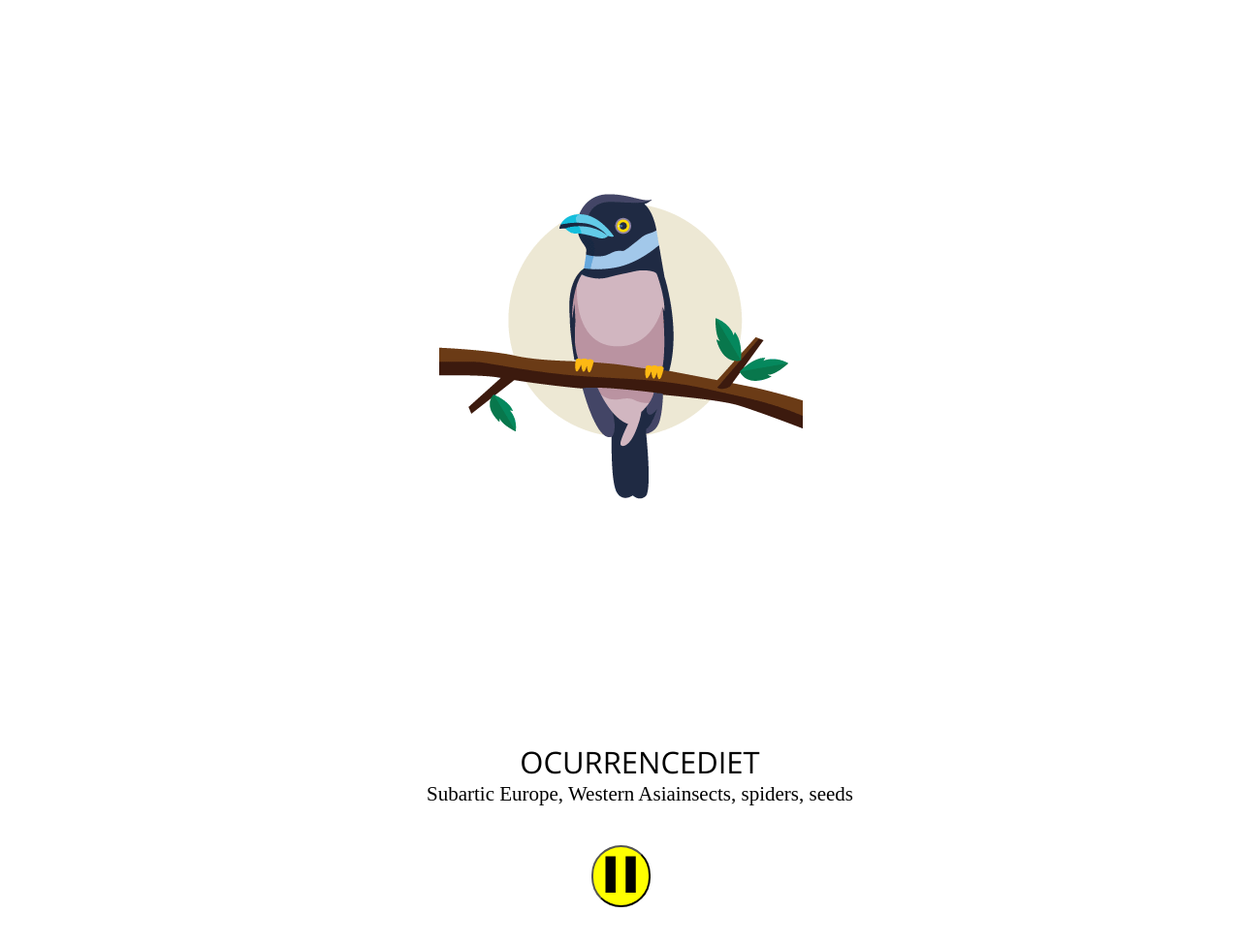
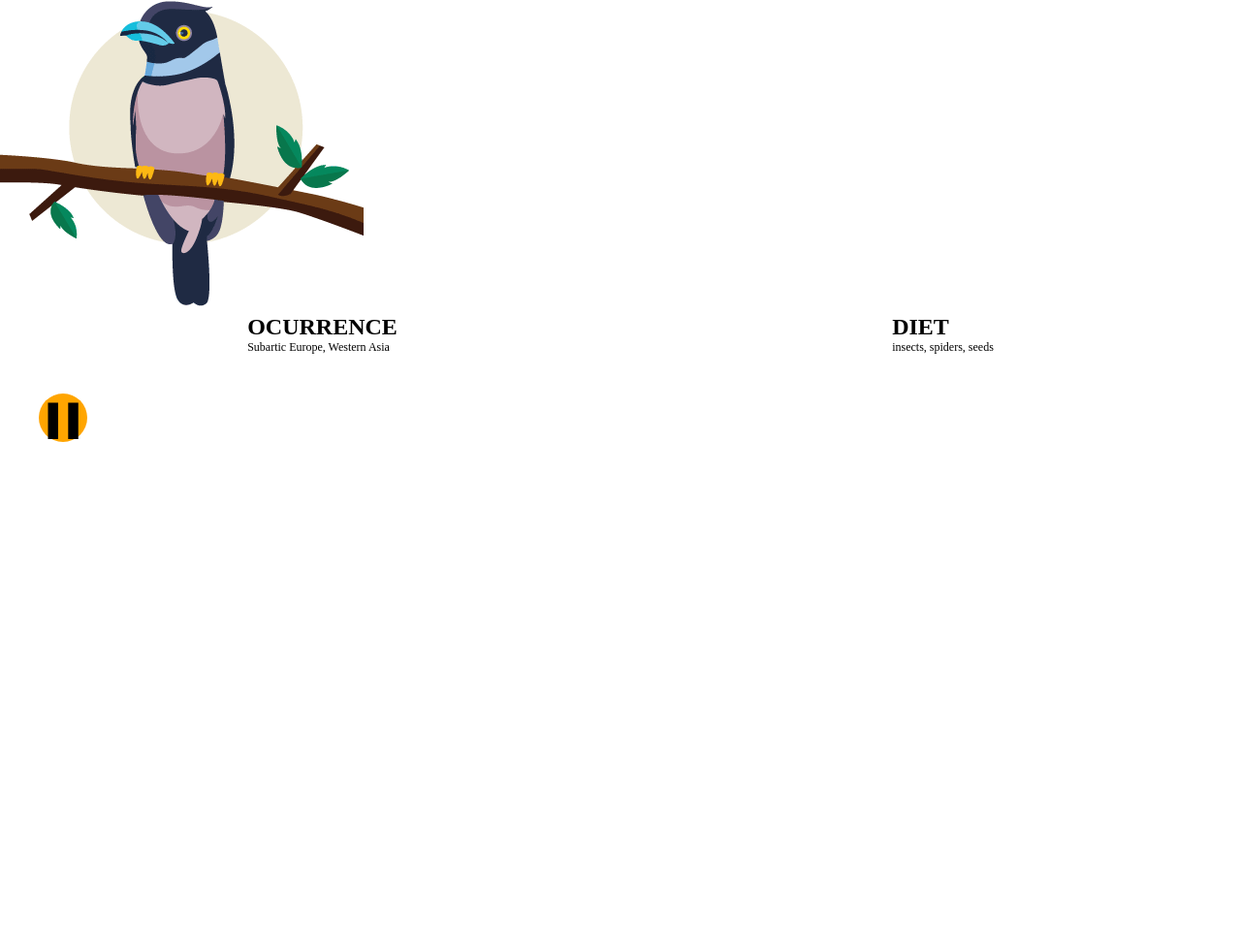
Before and after one commit to ionunz/edinba-colab-1019, a plain HTML site: page pantalla2.html in a window 1280 px wide. Shown: the part 163-1138 px from the top of the page at 97% size. After the commit the page ends 800 px from the top, so only its background shows below. Drawn offline with nearby package versions, Linux system fonts and the light colour scheme.

Commit message:
Cambios necesarios

```diff
--- a/pantalla2.html
+++ b/pantalla2.html
@@ -15,20 +15,21 @@
             <p>YOU'RE HEARING</p>
             <h1>Eurasian blue tit</h1>
             <h2>(Cyanistes caeruleus)</h2>
-</div class>
+        </div>
         <div class="gallery">
             <img src="PAJAROS/PAJARO_2.png">
         </div>
-<ul class="secciones">
-    <li>OCURRENCE</li>
-    <li>DIET</li>
-</ul>
-<ol class="texto">
-    <li>Subartic Europe, Western Asia</li>
-    <li>insects, spiders, seeds</li>
-</ol>
+        <div class="secciones">
+            <div>
+                <h3>OCURRENCE</h3>
+                <p>Subartic Europe, Western Asia</p>
+            </div>
+            <div>
+                <h3>DIET</h3>
+                <p>insects, spiders, seeds</p>
+            </div>
+        </div>
         <button class="pause"><i class="icon ion-md-pause"></i></button>
-
     </main>
 </body>
 </html>
--- a/style.css
+++ b/style.css
@@ -1,4 +1,3 @@
-@media (min-width: 360px){
 *{
     font-size: 50px;
     font-family: 'DM Serif Display', serif;
@@ -65,6 +64,3 @@ ol li img{
     justify-content:center;
     width: 100%;
 }
-
-
-}
--- a/style2.css
+++ b/style2.css
@@ -1,60 +1,45 @@
-@media (min-width: 360px){
-    *{
-        font-size: 50px;
-        font-family: 'DM Serif Display', serif;
-        margin: auto;
-    }
-    main{
-        display: flex;
-        justify-content: center;
-        flex-direction: column;
-        align-items: center;
-    }
+*{
+  font-size: 50px;
+  font-family: 'DM Serif Display', serif;
+  margin: auto;
+}
+
      .titulos p{
-        font-family: 'Open Sans', sans-serif;
-        font-size: 24px;
-        font-weight: bolder;
+      font-family: 'Open Sans', sans-serif;
+      font-size: 18px;
+      font-weight: bolder;
+      margin: 0;
+      padding-top: 10px;
+      padding-left: 10px;
 
     }
     .titulos h2{
         font-size: 21px;
     }
-
-  main img{
-      display: flex;
-      justify-content: center;
-      margin: 0px;
+  .gallery{
+    height: 370px;
+    overflow: hidden;
   }
-  ul{
-      list-style-type: none;
-      display: flex;
+  .gallery img{
+      margin-top: -200px;
   }
-  ul li{
-    font-family: 'Open Sans', sans-serif;
-    font-size: 31px;
-
+  .secciones {
+    display: flex;
   }
-
-  ol {
-
-    list-style-type:none;
-    display: flex;
-    margin: 0px;
+  .secciones h3{
+    font-size: 24px;
   }
-  ol li {
-    font-family: 'DM Serif Display', serif;
-    display: flex;
-    float:right;
-    font-size: 21px;
-
-
+  .secciones p{
+    font-size: 12px;
   }
   .pause{
-    background: yellow;
-    border-radius: 50px;
-    width:61px;
-    margin:40px;
+    background: orange;
+    border-radius: 50%;
+    width: 50px;
+    height: 50px;
+    margin: 40px;
     display: flex;
-    justify-content: left;
+    justify-content: center;
+    align-items: center;
+    border: none;
   }
-}
--- a/style3.css
+++ b/style3.css
@@ -6,18 +6,26 @@
 body{
     margin: 0;
 }
-main{
-    display: flex;
-    justify-content: center;
-    flex-direction: column;
-    align-items: center;
+.whiteblock{
+    background: white;
+    width: 100%;
 }
 .orangeblock{
     background-color: rgb(255, 183, 0);
     border-bottom-right-radius: 30px;
+    padding: 23px;
+}
+.orangeblock input{
+    padding: 10px 20px;
+    border-radius: 20px;
+    border: none;
 }
 .orangeblock h1{
     margin: 15px;
+}
+.orangecontainer{
+    background: rgb(255, 183, 0);
+
 }
 h1{
     font-family: 'DM Serif Display', serif;
@@ -29,19 +37,19 @@ h1{
     font-family: 'Open Sans', sans-serif;
     font-size: 10px;
     color: rgb(150, 150 , 150);
-    margin-top: 10px;
-    margin-left: 0px;
+    margin-top: 0px;
+    margin-bottom: 20px;
+    display: flex;
+    background: white;
+    border-top-left-radius: 30px;
+    list-style: none;
+    justify-content: space-around;
 }
 .searchtext{
     margin: 15px;
 }
-ul{
-    list-style-type:none;
-    display: flex;
-    margin: 20px;
-}
-ul li{
-    margin: 10px;
+.continents li{
+    margin-bottom: 10px;
 }
 .birdimage{
     background-color: rgb(240, 240 , 240);
```
Also changed, not shown: index.html (+1 -2 lines), pantalla3.html (+4 -2 lines). Lines whose indentation alone changed are shown as unchanged.
